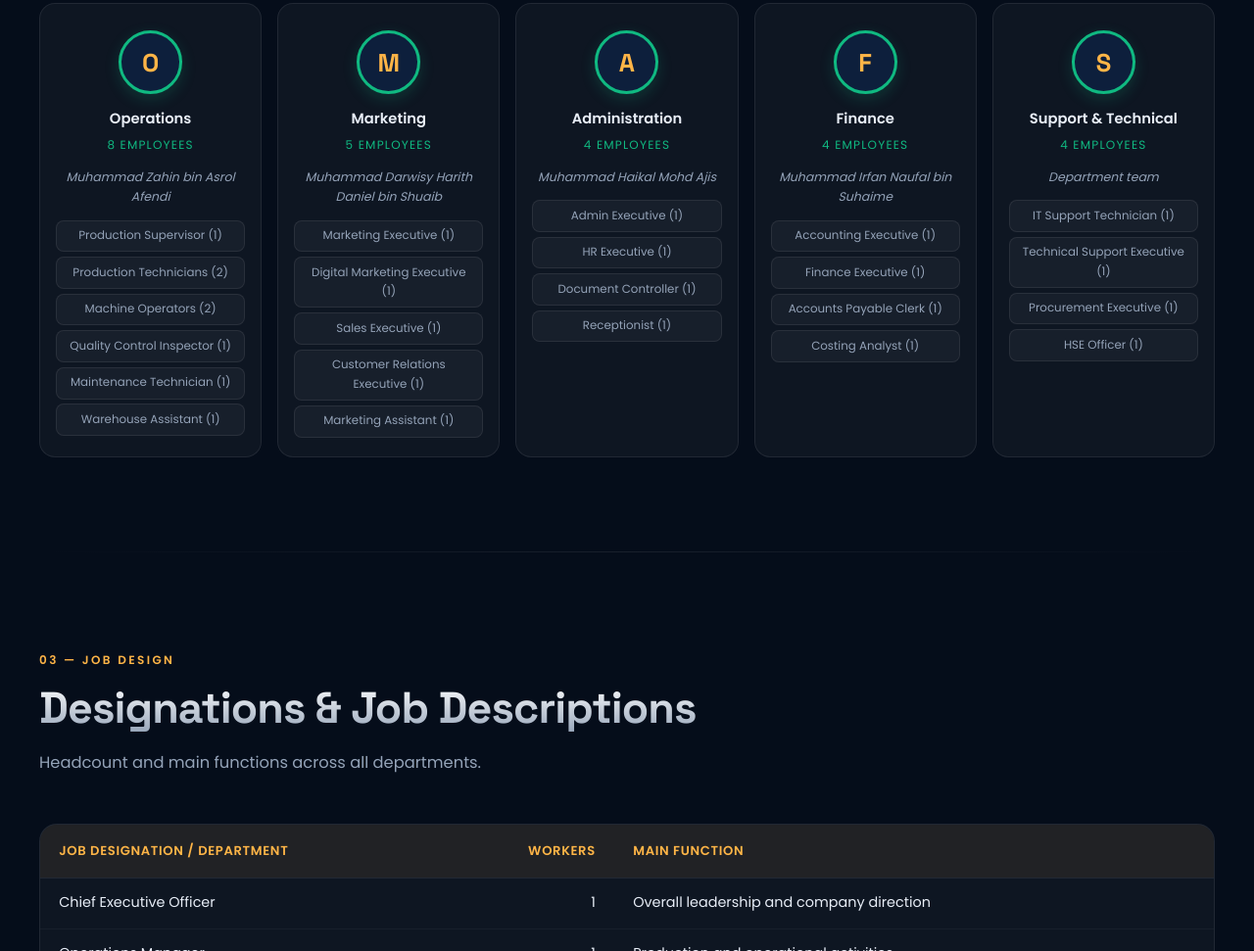
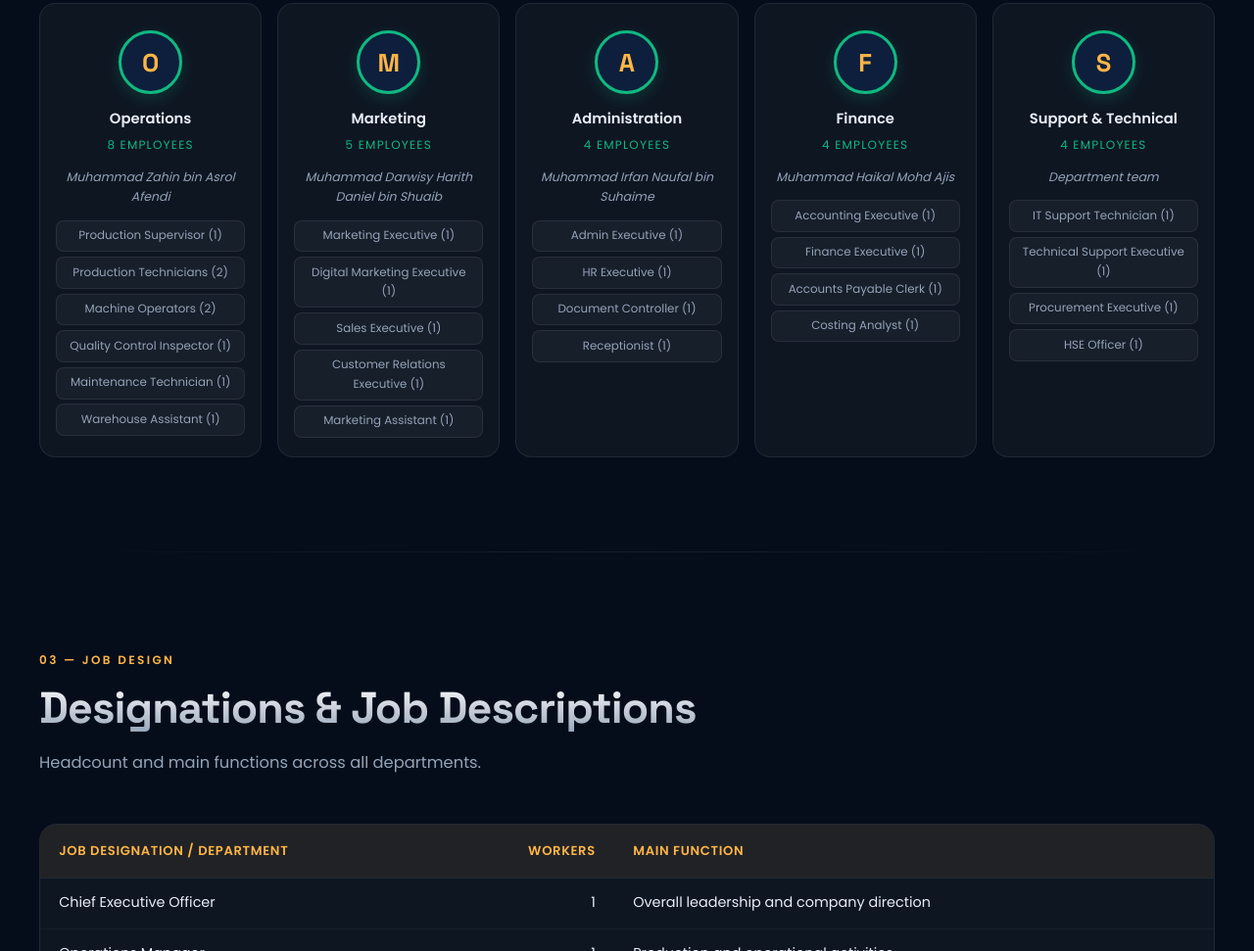
Before and after one commit to mohdhaikalajis-web/gongyu-website, a plain HTML site: page index.html in a window 1280 px wide. Shown: the part 2479-3450 px from the top of the page at 98% size. Drawn offline with Linux system fonts and the light colour scheme.

Commit message:
Kemaskini penuh kod dan tukar posisi Admin/Finance

```diff
--- a/index.html
+++ b/index.html
@@ -636,8 +636,8 @@ footer .motto-line{color:var(--gold);letter-spacing:.3em;font-size:.75rem;text-t
 const orgDepts = [
   { name:'Operations', count:8, mgr:'Muhammad Zahin bin Asrol Afendi', img:'ops.jpg', roles:['Production Supervisor (1)','Production Technicians (2)','Machine Operators (2)','Quality Control Inspector (1)','Maintenance Technician (1)','Warehouse Assistant (1)'] },
   { name:'Marketing', count:5, mgr:'Muhammad Darwisy Harith Daniel bin Shuaib', img:'mkt.jpg', roles:['Marketing Executive (1)','Digital Marketing Executive (1)','Sales Executive (1)','Customer Relations Executive (1)','Marketing Assistant (1)'] },
-  { name:'Administration', count:4, mgr:'Muhammad Haikal Mohd Ajis', img:'admin.jpg', roles:['Admin Executive (1)','HR Executive (1)','Document Controller (1)','Receptionist (1)'] },
-  { name:'Finance', count:4, mgr:'Muhammad Irfan Naufal bin Suhaime', img:'fin.jpg', roles:['Accounting Executive (1)','Finance Executive (1)','Accounts Payable Clerk (1)','Costing Analyst (1)'] },
+  { name:'Administration', count:4, mgr:'Muhammad Irfan Naufal bin Suhaime', img:'fin.jpg', roles:['Admin Executive (1)','HR Executive (1)','Document Controller (1)','Receptionist (1)'] },
+  { name:'Finance', count:4, mgr:'Muhammad Haikal Mohd Ajis', img:'admin.jpg', roles:['Accounting Executive (1)','Finance Executive (1)','Accounts Payable Clerk (1)','Costing Analyst (1)'] },
   { name:'Support & Technical', count:4, mgr:'Department team', img:'', roles:['IT Support Technician (1)','Technical Support Executive (1)','Procurement Executive (1)','HSE Officer (1)'] }
 ];
 
```
